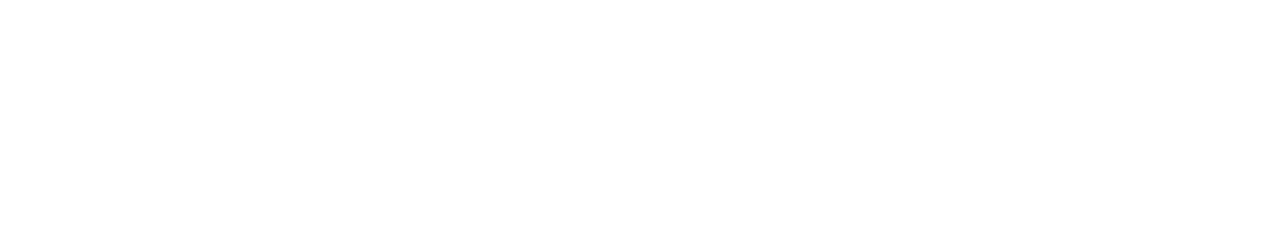
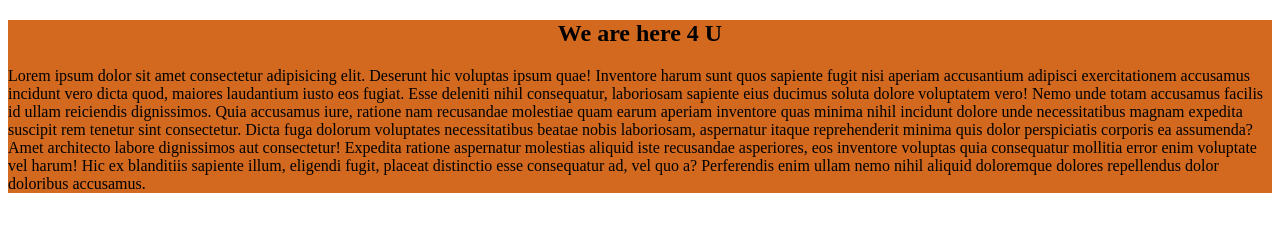
Before and after one commit to sayemrahmansami/second-repo, a plain HTML site: page index.html in a window 1280 px wide. Drawn offline with Linux system fonts and the light colour scheme.

Commit message:
first part

```diff
--- a/index.html
+++ b/index.html
@@ -4,8 +4,12 @@
     <meta charset="UTF-8">
     <meta name="viewport" content="width=device-width, initial-scale=1.0">
     <title>Nothing With anything</title>
+    <link rel="stylesheet" href="style/color.css">
 </head>
 <body>
-
+    <div>
+       <center><h2>We are here 4 U</h2></center>
+        <p>Lorem ipsum dolor sit amet consectetur adipisicing elit. Deserunt hic voluptas ipsum quae! Inventore harum sunt quos sapiente fugit nisi aperiam accusantium adipisci exercitationem accusamus incidunt vero dicta quod, maiores laudantium iusto eos fugiat. Esse deleniti nihil consequatur, laboriosam sapiente eius ducimus soluta dolore voluptatem vero! Nemo unde totam accusamus facilis id ullam reiciendis dignissimos. Quia accusamus iure, ratione nam recusandae molestiae quam earum aperiam inventore quas minima nihil incidunt dolore unde necessitatibus magnam expedita suscipit rem tenetur sint consectetur. Dicta fuga dolorum voluptates necessitatibus beatae nobis laboriosam, aspernatur itaque reprehenderit minima quis dolor perspiciatis corporis ea assumenda? Amet architecto labore dignissimos aut consectetur! Expedita ratione aspernatur molestias aliquid iste recusandae asperiores, eos inventore voluptas quia consequatur mollitia error enim voluptate vel harum! Hic ex blanditiis sapiente illum, eligendi fugit, placeat distinctio esse consequatur ad, vel quo a? Perferendis enim ullam nemo nihil aliquid doloremque dolores repellendus dolor doloribus accusamus.</p>
+    </div>
 </body>
 </html>
--- /dev/null
+++ b/style/color.css
@@ -0,0 +1,3 @@
+div{
+    background-color: chocolate;
+}
```
